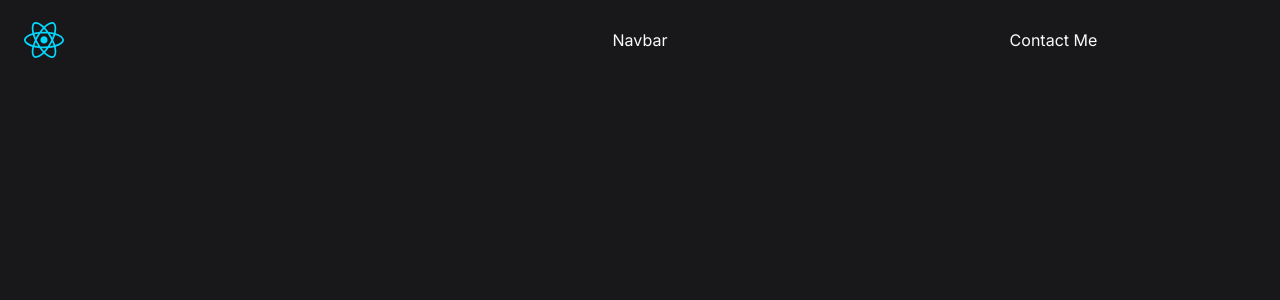
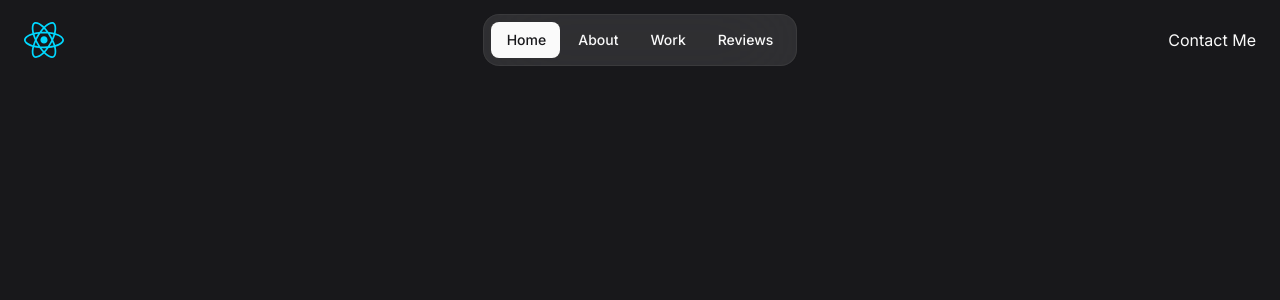
Before and after one commit to Fardan-Nurhidayat/fardannurhidayat, a React (Vite) app: page / in a window 1280 px wide. Shown: the top 300 px of the page. Built offline with nearby package versions, Linux system fonts and the light colour scheme.

Commit message:
Chore : Any update on navbar

```diff
--- a/index.html
+++ b/index.html
@@ -14,7 +14,7 @@
     <link href="https://fonts.googleapis.com/css2?family=Inter:wght@400;500;900&display=swap" rel="stylesheet">
 
     <!-- Material Symbol-->
-    <link rel="stylesheet" href="https://fonts.googleapis.com/css2?family=Material+Symbols+Rounded:opsz,wght,FILL,GRAD@20..48,100..700,0..1,-50..200&icon_names=menu" />
+    <link rel="stylesheet" href="https://fonts.googleapis.com/css2?family=Material+Symbols+Rounded&icon_names=close,menu" />
   </head>
   <body>
     <div id="root"></div>
--- a/package.json
+++ b/package.json
@@ -10,6 +10,7 @@
     "preview": "vite preview"
   },
   "dependencies": {
+    "prop-types": "^15.8.1",
     "react": "^18.3.1",
     "react-dom": "^18.3.1",
     "tailwind-scrollbar": "^3.1.0"
--- a/src/App.css
+++ b/src/App.css
@@ -1,5 +1,3 @@
 #root {
-  pading: 0;
-  margin: 0;
   font-family: 'Inter', sans-serif;
 }
--- a/src/components/Header.jsx
+++ b/src/components/Header.jsx
@@ -1,5 +1,7 @@
-import Navbar from "./Navbar"
+import Navbar from "./Navbar";
+import { useState } from "react";
 const Header = () => {
+  const [navOpen, setNavOpen] = useState(false);
   return (
     <header className="fixed top-0 left-0 w-full h-20 flex items-center z-40 bg-gradient-to-b from-white-900 to-zinc-900/0">
       <div className='max-w-screen-2xl w-full mx-auto px-4 flex justify-between items-center md:px-6 md:grid grid-cols-[1fr,3fr,1fr]'>
@@ -9,14 +11,14 @@
           </a>
         </h1>
         <div className="relative md:justify-self-center">
-          <button className="menu-btn md:hidden" onClick={null}>
+          <button className="menu-btn md:hidden" onClick={() => setNavOpen((prev)  => !prev)}>
             <span className="material-symbols-rounded">
-              menu
+              {navOpen ? 'close' : 'menu'}
             </span>
           </button>
-          <Navbar />
+          <Navbar navOpen={navOpen} />
         </div>
-        <a href="#contact">
+        <a href="#contact" className="btn btn-secondary max-md:hidden md:justify-self-end">
           Contact Me
         </a>
       </div>
--- a/src/components/Navbar.jsx
+++ b/src/components/Navbar.jsx
@@ -1,7 +1,82 @@
-const Navbar = () => {
+import PropTypes from 'prop-types';
+import { useRef , useEffect } from 'react';
+const Navbar = ({ navOpen }) => {
+  const lastActiveLink = useRef();
+  const activeBox = useRef();
+  const initActiveBox = () => {
+    activeBox.current.style.width = lastActiveLink.current.offsetWidth + 'px';
+    activeBox.current.style.left = lastActiveLink.current.offsetLeft + 'px';
+    activeBox.current.style.top = lastActiveLink.current.offsetTop + 'px';
+    activeBox.current.style.height = lastActiveLink.current.offsetHeight + 'px';
+  }
+  useEffect(initActiveBox , []);
+  window.addEventListener('resize', initActiveBox);
+  const activeCurrentLink = (event) => {
+    lastActiveLink.current?.classList.remove('active');
+    event.target.classList.add('active');
+    lastActiveLink.current = event.target;
+    activeBox.current.style.width = event.target.offsetWidth + "px";
+    activeBox.current.style.left = event.target.offsetLeft + "px";
+    activeBox.current.style.top = event.target.offsetTop + "px";
+    activeBox.current.style.height =event.target.offsetHeight + "px";
+  }
+
+  const navItems = [
+    {
+      label: "Home",
+      link: "#home",
+      className: "nav-link active",
+      ref: lastActiveLink,
+    },
+    {
+      label: "About",
+      link: "#about",
+      className: "nav-link",
+    },
+    {
+      label: "Work",
+      link: "#work",
+      className: "nav-link",
+    },
+    {
+      label: "Reviews",
+      link: "#reviews",
+      className: "nav-link",
+    },
+    {
+      label: "Contact",
+      link: "#contact",
+      className: "nav-link md:hidden",
+    },
+  ];
+
   return (
-    <div>Navbar</div>
-  )
+    <nav className={"navbar " + (navOpen ? 'active' : '')}>
+      {
+      navItems.map(({ label, link, className, ref }, key) => (
+        <a
+          key={key}
+          href={link}
+          className={className}
+          ref={ref}
+          onClick={activeCurrentLink}>
+          {label}
+        </a>
+      ))
+      }
+      <div
+        className='active-box'
+        ref={activeBox}>
+
+      </div>
+    </nav>
+  );
 }
 
+Navbar.propTypes = {
+  navOpen: PropTypes.bool.isRequired,
+}
+
+
+
 export default Navbar
--- a/src/index.css
+++ b/src/index.css
@@ -21,3 +21,27 @@
 .menu-btn{
   @apply w-10 h-10 grid place-items-center bg-zinc-50/10 rounded-xl ring-inset ring-1 ring-zinc-50/[0.02] backdrop-blur-2xl hover:bg-zinc-50/15 transition-[tranform,background-color] active:scale-95 cursor-pointer;
 }
+
+/*
+Navbar
+ */
+
+.navbar {
+  @apply absolute top-full mt-2 right-0 min-w-40 p-2 bg-zinc-50/10 rounded-2xl ring-inset ring-1 ring-zinc-50/5 scale-90 isolate blur-sm opacity-0 invisible transition-[opacity,transform,filter] md:static md:flex md:items-center md:mt-0 md:opacity-100 md:blur-0 md:visible md:scale-100 backdrop-blur-2xl;
+}
+
+.navbar.active {
+  @apply opacity-100 scale-100 blur-0 visible;
+}
+
+.nav-link {
+  @apply grid items-center  h-9 px-4 text-sm font-medium text-zinc-50 rounded-xl hover:bg-zinc-50/15 transition-colors ;
+}
+
+.nav-link.active {
+  @apply text-zinc-900 duration-500
+}
+
+.navbar .active-box {
+  @apply absolute bg-zinc-50 rounded-lg -z-10 transition-[top,left] duration-500;
+}
```
Also changed, not shown: 1 other file (tests, documents, lock files or other folders).
